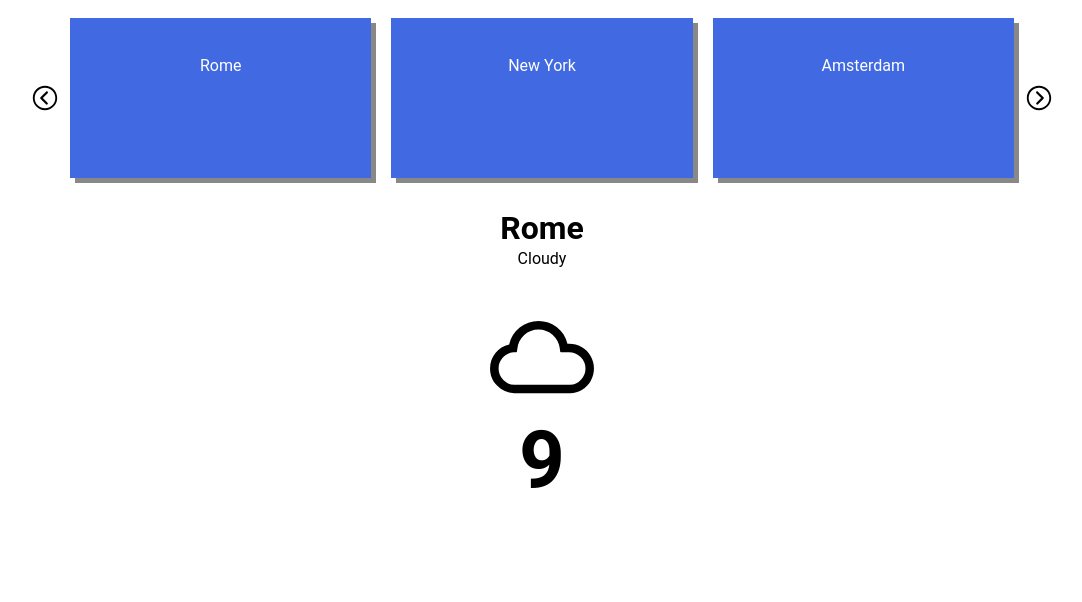
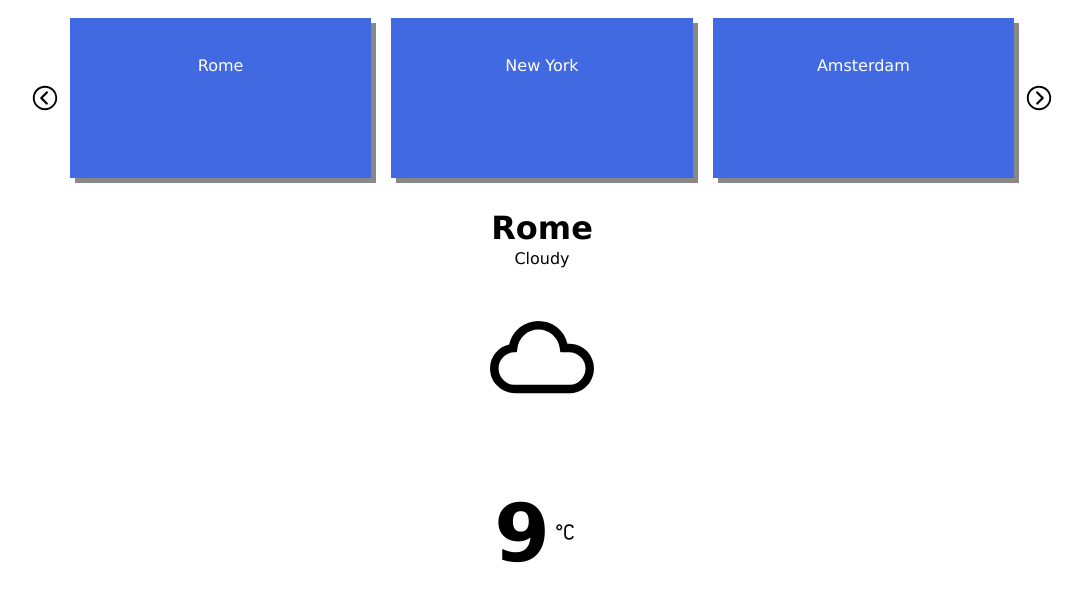
Before and after one commit to genericdude1998/Weather-App-Typescript-Portfolio, a React app: page / in a window 1280 px wide. Shown: the top 602 px of the page, without its empty margins (98-1180 px from the left). Built offline with nearby package versions, Linux system fonts and the light colour scheme; no server answers.

Commit message:
added css temp

```diff
--- a/src/Temperature.tsx
+++ b/src/Temperature.tsx
@@ -1,20 +1,32 @@
 import React from "react";
 import styled from "styled-components";
+import {WiCelsius} from 'react-icons/wi';
 
 interface ITempProps {
     temp: string,
 }
 
+const Container = styled.div`
+    display:flex;
+    align-items:center;
+`
 
 const StyledTemp = styled.h1`
     font-size: 10vh;
-    margin:-20px;
+    margin-right:-10px;
+`
+
+const StyledIconTemp = styled(WiCelsius)`
+    margin-left:-0px;
 `
 
 class Temperature extends React.Component<ITempProps> {
     public render() {
         return(
-            <StyledTemp>{this.props.temp}</StyledTemp>
+            <Container>
+                <StyledTemp>{this.props.temp}</StyledTemp>
+                <StyledIconTemp size={50}/>
+            </Container>
         );
     }
 }
--- a/src/global.ts
+++ b/src/global.ts
@@ -3,7 +3,7 @@ import {createGlobalStyle} from "styled-components";
  const Global = createGlobalStyle`
     *{
         box-sizing:border-box;
-        font-family: 'Roboto';
+        font-family: Verdana, Geneva, Tahoma, sans-serif;
     }
     #root{
         margin:0 auto;
```
